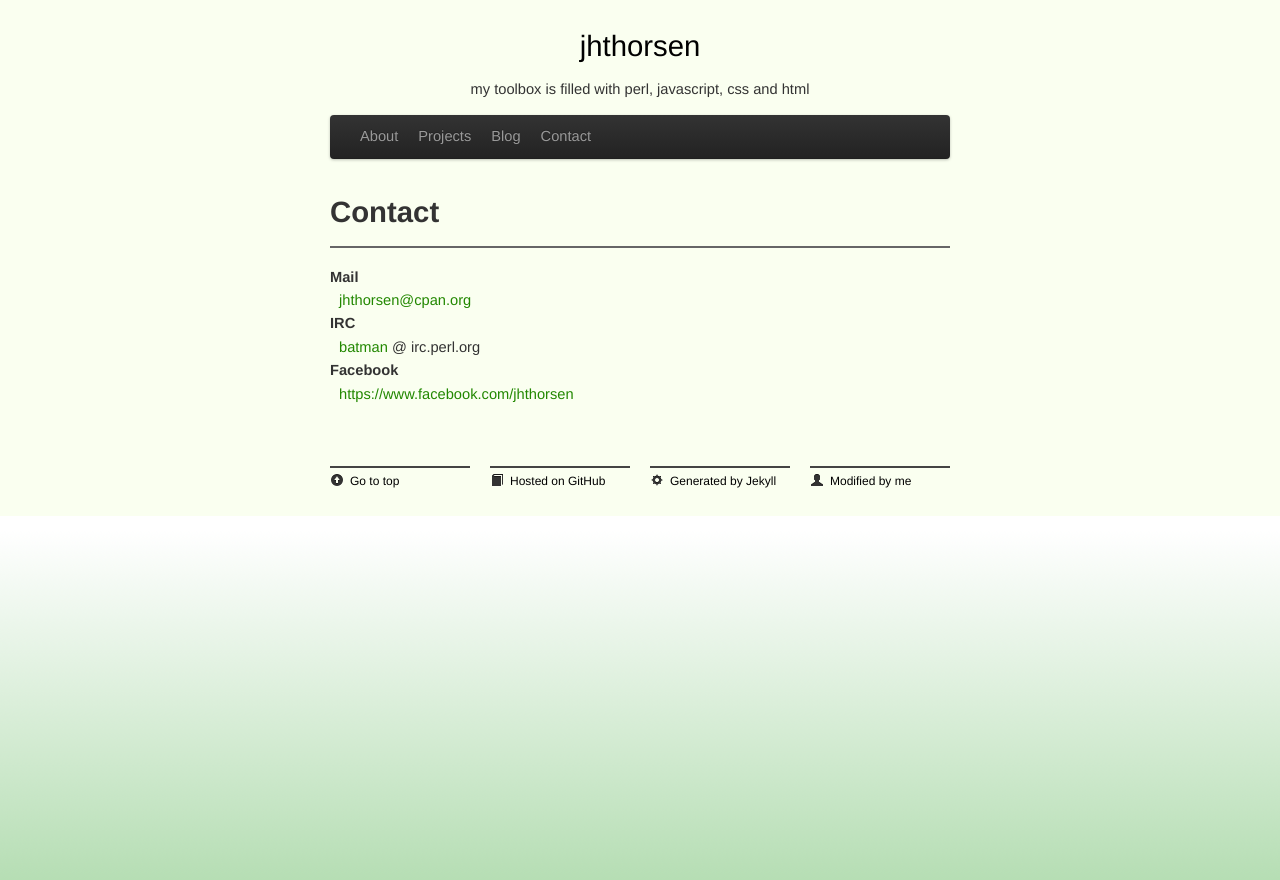
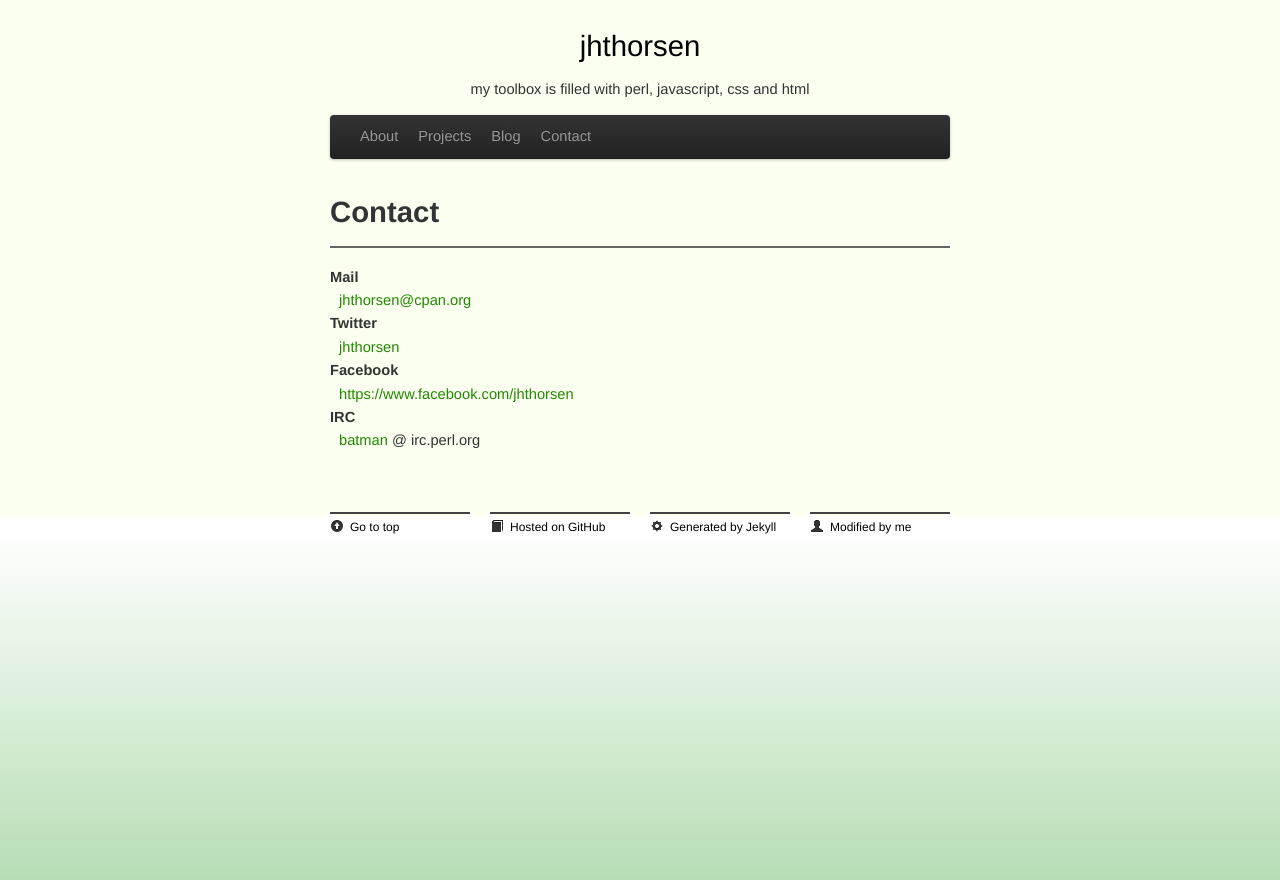
Before and after one commit to kberov/jhthorsen.github.com, a Jekyll site: the page built from contact/index.html, in a window 1280 px wide. Shown: the top 880 px of the page. Built offline with Jekyll 4.4.1, drawn with Linux system fonts in a browser that asks for light colours; nearby versions of some CDN libraries.

Commit message:
Add twitter to contact page

```diff
--- a/contact/index.html
+++ b/contact/index.html
@@ -6,8 +6,10 @@ title: contact information
 <dl>
     <dt>Mail</dt>
     <dd><a href="mailto:jhthorsen@cpan.org">jhthorsen@cpan.org</a></dd>
+    <dt>Twitter</dt>
+    <dd><a href="http://twitter.com/jhthorsen">jhthorsen</a></dd>
+    <dt>Facebook</dt>
+    <dd><a href="https://www.facebook.com/jhthorsen">https://www.facebook.com/jhthorsen</a></dd>
     <dt>IRC</dt>
     <dd><a href="irc://irc.perl.org/batman">batman</a> @ irc.perl.org</dd>
-    <dt>Facebook</dt>
-    <dd><a href="https://www.facebook.com/jhthorsen">https://www.facebook.com/jhthorsen</a></dd>
 </dl>
```
